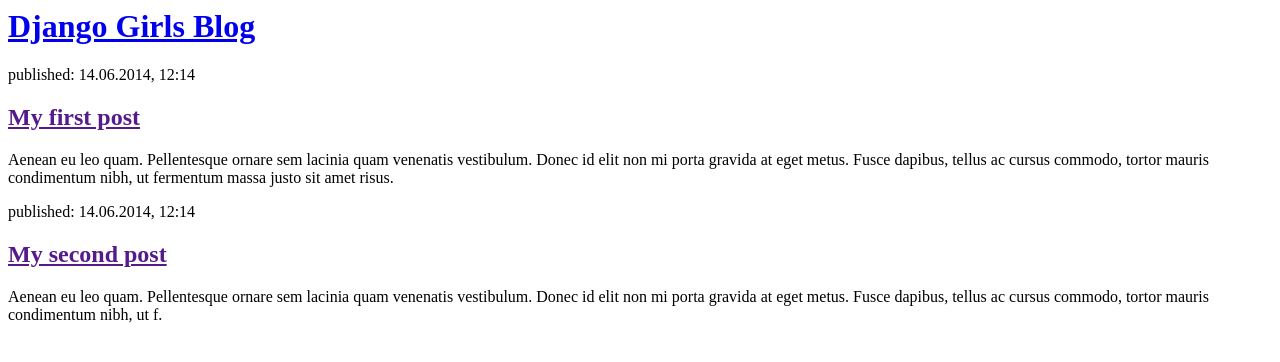
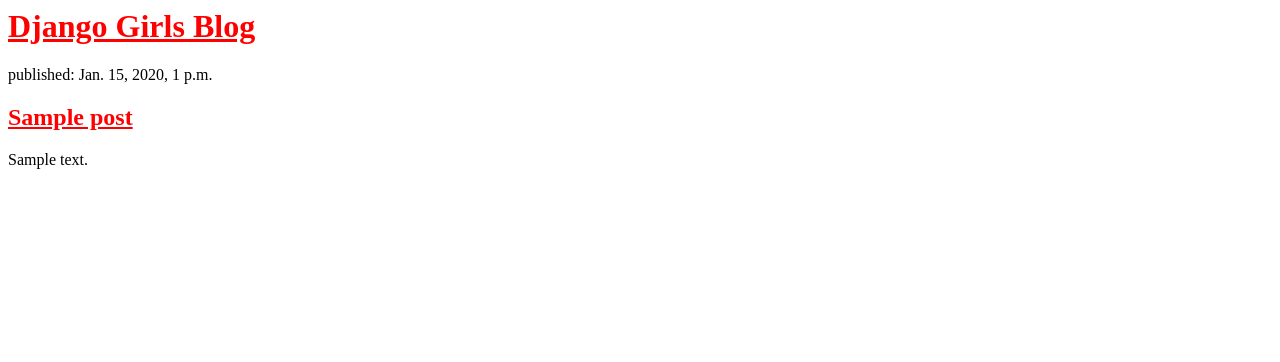
Before and after one commit to altontonn/my-first-blog, a Django app: template blog/templates/blog/post_list.html in a window 1280 px wide. Shown: the top 362 px of the page. Run offline with Django 3.2, Linux system fonts and the light colour scheme; the template is opened without the code that fills it: values that come from a table or form of the project are taken from there, others are empty; tables that the repository leaves empty hold one stand-in row (values such as "Sample post"); some libraries are stand-ins or nearby versions.

Commit message:
Modified templates to display posts from database.

```diff
--- /dev/null
+++ b/blog/migrations/static/css/blog.css
@@ -0,0 +1,3 @@
+h1 a, h2 a {
+	color: red;
+}
--- a/blog/templates/blog/post_list.html
+++ b/blog/templates/blog/post_list.html
@@ -1,22 +1,23 @@
+{% load static %}
 <html>
     <head>
         <title>Django Girls blog</title>
+        <!--
+        <link rel="stylesheet" href="//maxcdn.bootstrapcdn.com/bootstrap/3.2.0/css/bootstrap.min.css">
+        <link rel="stylesheet" href="//maxcdn.bootstrapcdn.com/bootstrap/3.2.0/css/bootstrap-theme.min.css">
+        -->
+        <link rel="stylesheet" href="{% static 'css/blog.css' %}">
     </head>
-    <body>
+     <body>
         <div>
-            <h1><a href="/">Django Girls Blog</a></h1>
+           <h1><a href="/">Django Girls Blog</a></h1>
         </div>
         {% for post in posts %}
-        <div>
-            <p>published: 14.06.2014, 12:14</p>
-                <h2><a href="">My first post</a></h2>
-            <p>Aenean eu leo quam. Pellentesque ornare sem lacinia quam venenatis vestibulum. Donec id elit non mi porta gravida at eget metus. Fusce dapibus, tellus ac cursus commodo, tortor mauris condimentum nibh, ut fermentum massa justo sit amet risus.</p>
-        </div>
+            <div>
+              <p>published: {{ post.published_date }}</p>
+              <h2><a href="">{{ post.title }}</a></h2>
+              <p>{{ post.text | linebreaksbr }}</p>
+            </div>
         {% endfor %}
-        <div>
-            <p>published: 14.06.2014, 12:14</p>
-                <h2><a href="">My second post</a></h2>
-            <p>Aenean eu leo quam. Pellentesque ornare sem lacinia quam venenatis vestibulum. Donec id elit non mi porta gravida at eget metus. Fusce dapibus, tellus ac cursus commodo, tortor mauris condimentum nibh, ut f.</p>
-        </div>
     </body>
 </html>
```
